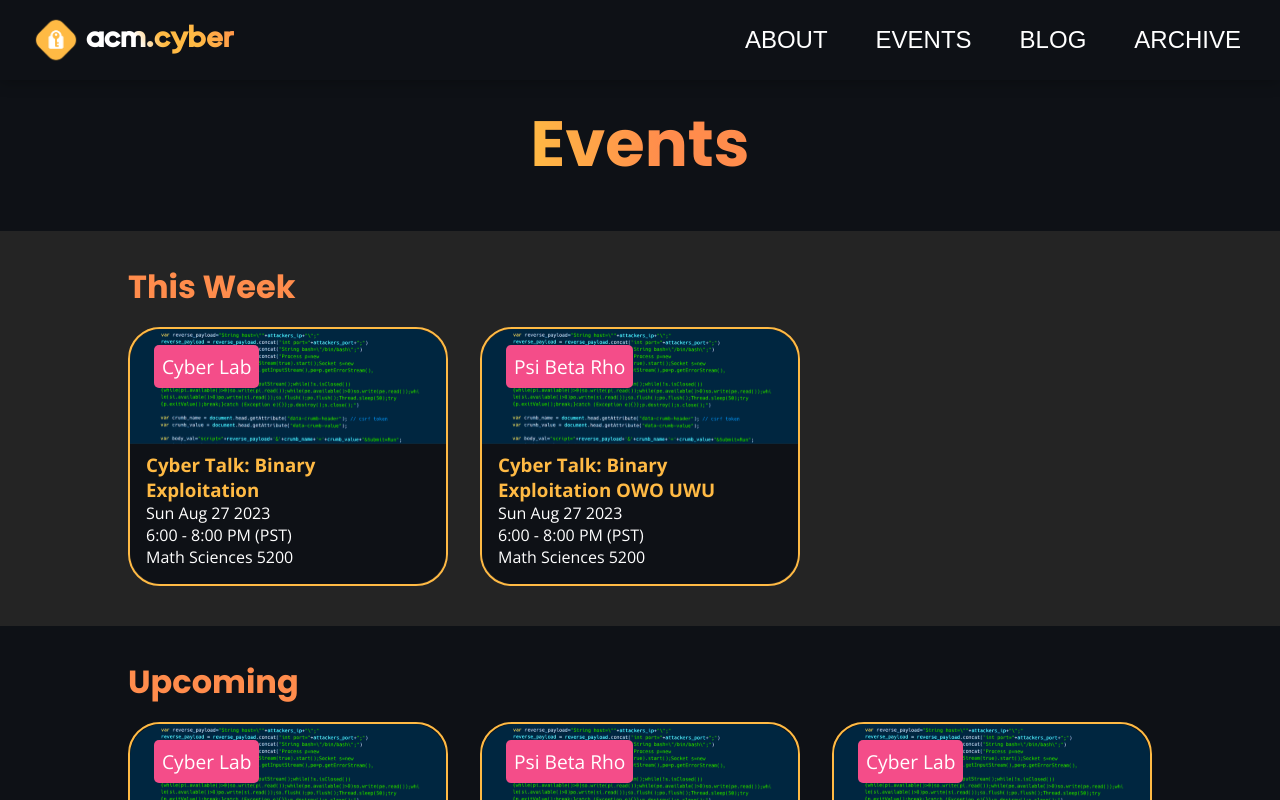
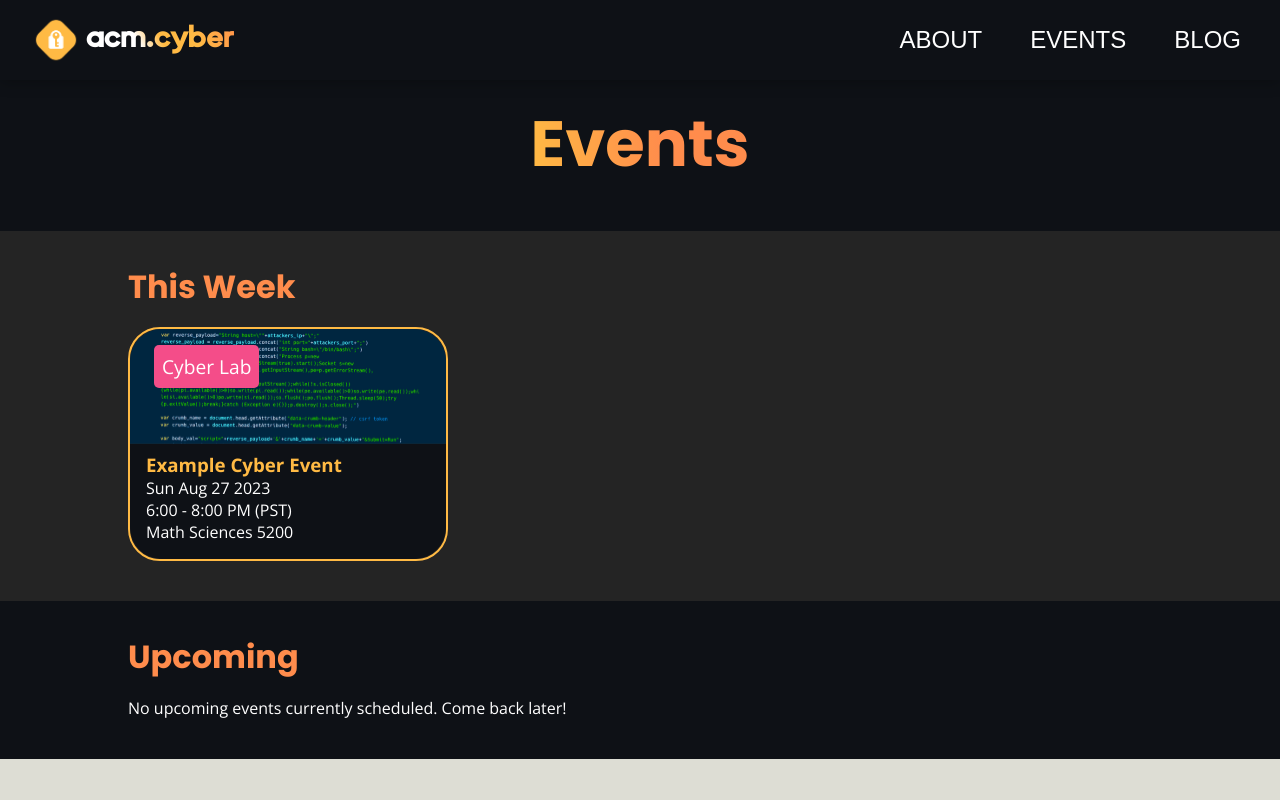
Before and after one commit to uclaacm/acmcyber.com, a Next.js app: page /events in a window 1280 px wide. Built offline with nearby package versions, Linux system fonts and the light colour scheme; a web font is replaced by a local one.

Commit message:
feat: updated sample data

```diff
--- a/components/Navbar.tsx
+++ b/components/Navbar.tsx
@@ -41,9 +41,9 @@ export default function Navbar() {
         <Link className={styles.hoverable} href="/blog">
           <li>Blog</li>
         </Link>
-        <Link className={styles.hoverable} href="/archive">
+        {/* <Link className={styles.hoverable} href="/archive">
           <li>Archive</li>
-        </Link>
+        </Link> */}
       </ul>
     </nav>
   );
--- a/data/events.ts
+++ b/data/events.ts
@@ -47,81 +47,17 @@ export interface Event {
 }
 
 const matsci = 'Math Sciences 5200';
-const defaultDescription = 'Come join us to learn about exploiting binaries and pwn!';
+const defaultDescription = 'Example description.';
 
 const eventsData: Event[] = [
   {
-    name: 'Cyber Talk: Binary Exploitation',
+    name: 'Example Cyber Event',
     description: defaultDescription,
     type: EventKind.CyLab,
     date: new Date(),
     time: '6:00 - 8:00 PM (PST)',
     location: matsci,
   },
-  {
-    name: 'Cyber Talk: Binary Exploitation OWO UWU',
-    description: defaultDescription,
-    type: EventKind.PBR,
-    date: new Date(),
-    time: '6:00 - 8:00 PM (PST)',
-    location: matsci,
-  },
-  {
-    name: 'Cyber Talk: Binary Exploitation',
-    description: defaultDescription,
-    type: EventKind.CyLab,
-    date: new Date('5/9/23'),
-    time: '6:00 - 8:00 PM (PST)',
-    location: matsci,
-  },
-  {
-    name: 'Cyber Talk: Binary Exploitation',
-    description: defaultDescription,
-    type: EventKind.CyLab,
-    date: new Date('5/9/24'),
-    time: '6:00 - 8:00 PM (PST)',
-    location: matsci,
-  },
-  {
-    name: 'Cyber Talk: Binary Exploitation',
-    description: defaultDescription,
-    type: EventKind.PBR,
-    date: new Date('5/9/24'),
-    time: '6:00 - 8:00 PM (PST)',
-    location: matsci,
-  },
-  {
-    name: 'Cyber Talk: Binary Exploitation',
-    description: defaultDescription,
-    type: EventKind.CyLab,
-    date: new Date('5/9/24'),
-    time: '6:00 - 8:00 PM (PST)',
-    location: matsci,
-  },
-  {
-    name: 'Cyber Talk: Binary Exploitation',
-    description: defaultDescription,
-    type: EventKind.CyLab,
-    date: new Date('5/9/24'),
-    time: '6:00 - 8:00 PM (PST)',
-    location: matsci,
-  },
-  {
-    name: 'Cyber Talk: Binary Exploitation',
-    description: defaultDescription,
-    type: EventKind.PBR,
-    date: new Date('5/9/24'),
-    time: '6:00 - 8:00 PM (PST)',
-    location: matsci,
-  },
-  {
-    name: 'Cyber Talk: Binary Exploitation',
-    description: defaultDescription,
-    type: EventKind.CyLab,
-    date: new Date('5/9/24'),
-    time: '6:00 - 8:00 PM (PST)',
-    location: matsci,
-  },
 ];
 
 export default eventsData;
--- a/pages/events.tsx
+++ b/pages/events.tsx
@@ -114,13 +114,19 @@ export default function Events() {
           {/* This Week section */}
           <div className={s`this-week`}>
             <h2>This Week</h2>
-            <div className={s`events`}>{thisWeek.map(Event(setPopup))}</div>
+            <div className={s`events`}>
+              {thisWeek.length === 0
+                ? "No events this week. Come back later!"
+                : thisWeek.map(Event(setPopup))}
+            </div>
           </div>
           {/* Upcoming section */}
           <div className={s`upcoming`}>
             <h2>Upcoming</h2>
             <div className={s`events`}>
-              {upcomingEvents.map(Event(setPopup))}
+              {upcomingEvents.length === 0
+                ? "No upcoming events currently scheduled. Come back later!"
+                : upcomingEvents.map(Event(setPopup))}
             </div>
           </div>
         </div>
```
Also changed, not shown: data/blog/2023-05-03-wanted-cybrick.md (deleted, +0 -11 lines), data/blog/2023-08-26-bruh-lolz.md (deleted, +0 -11 lines), data/blog/2023-08-26-cyber-infrastructure.md (deleted, +0 -13 lines), data/blog/2023-08-26-first-blog-post.md (renamed from data/blog/2023-01-02-firstpost.md, +4 -5 lines).
